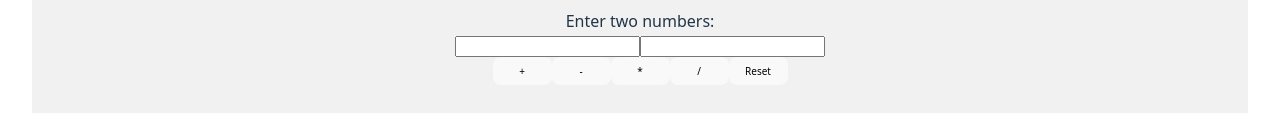
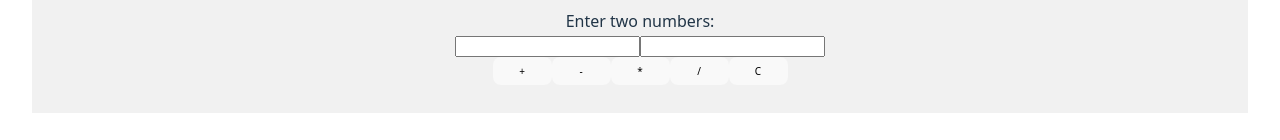
Before and after one commit to mrgbpjpy/DataStructure-and-Algorithm-Section, a React (Vite) app: page / in a window 1280 px wide. Both pictures are taken after a click on the button "Calculator". Shown: the part 592-732 px from the top of the page. Built offline with nearby package versions, Linux system fonts and the light colour scheme.

Commit message:
Fixing Problem3

```diff
--- a/src/components/Problem_3/Problem3.tsx
+++ b/src/components/Problem_3/Problem3.tsx
@@ -67,12 +67,12 @@ const Problem3 = () => {
                     <button type="button" onClick={() => setOperation('-')}style={{height: '5%', width: '5%', fontSize: '10px'}}>-</button>
                     <button type="button" onClick={() => setOperation('*')}style={{height: '5%', width: '5%', fontSize: '10px'}}>*</button>
                     <button type="button" onClick={() => setOperation('/')}style={{height: '5%', width: '5%', fontSize: '10px'}}>/</button>
-                    <button type="reset" value="C"style={{height: '5%', width: '5%', fontSize: '10px'}}  onClick={() => {
+                    <button type="reset" value="Reset"style={{height: '5%', width: '5%', fontSize: '10px'}}  onClick={() => {
                     setNumA(null);
                     setNumB(null);
                     setOperation('');
                 }} >
-                    Reset
+                    C
                 </button>
                 </div>
 
```
